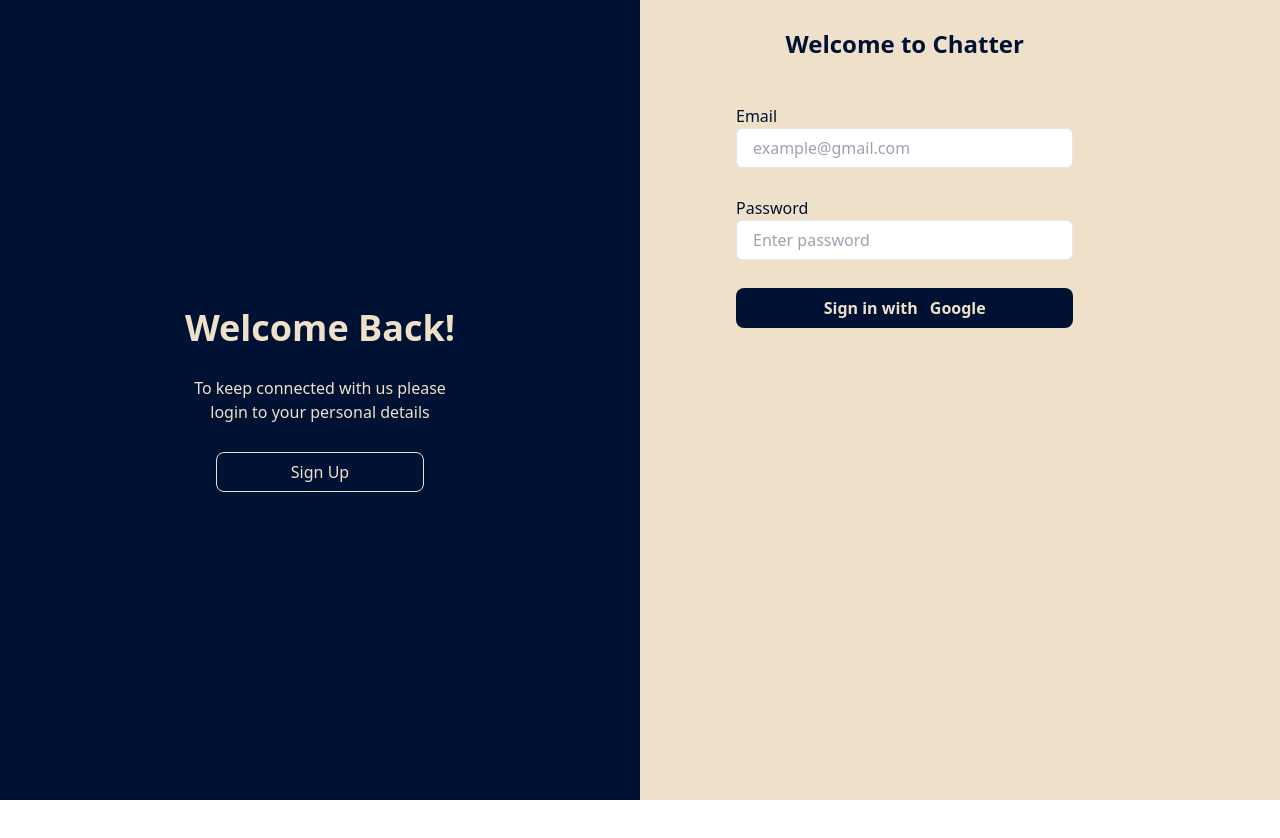
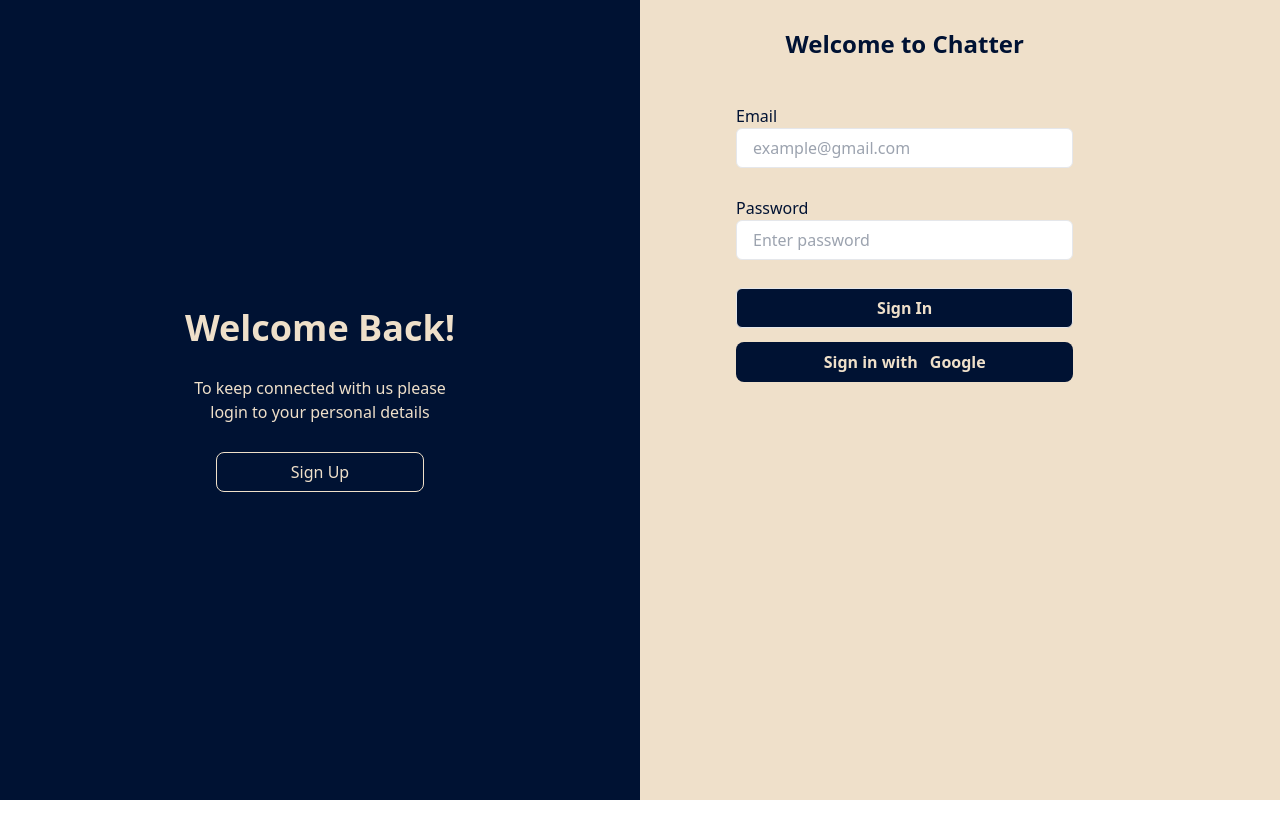
Before and after one commit to Kathy-kay/Capstone-Project, a React (Vite) app: page /login in a window 1280 px wide. Shown: the top 838 px of the page. Built offline with nearby package versions, Linux system fonts and the light colour scheme; no server answers.

Commit message:
implement the signn with email and password finctinality

```diff
--- a/src/components/Login.tsx
+++ b/src/components/Login.tsx
@@ -1,15 +1,32 @@
-import React from 'react'
+import React, { useState } from 'react'
 import { ILogin } from '../constant/types'
 import { loginDefaultValue, loginResolver } from '../constant/validtion'
 import {useForm} from "react-hook-form"
 import GoogleAuth from './GoogleAuth'
+import { signIn } from '../firebase/auth/signin'
+import { useNavigate } from 'react-router-dom'
 
 const Login: React.FC = () => {
+  const [loading, setLoading] = useState(false);
+  const navigate = useNavigate()
 
   const {register, handleSubmit, formState: {errors}} = useForm<ILogin>({
     defaultValues: loginDefaultValue,
     resolver: loginResolver
   })
+
+  const onLogin = async (values: ILogin) => {
+    setLoading(true);
+    const { error } = await signIn(values);
+    if (error) {
+      console.log(error);
+      setLoading(false);
+      return;
+    }
+    setLoading(false);
+
+    navigate('/feeds');
+  };
   return (
     <div className='bg-biege flex  pt-7 w-full h-full'>
       <div className=" px-16 text-primary-blue">
@@ -31,7 +48,20 @@ const Login: React.FC = () => {
               className="w-full border px-4 py-2 h-10 rounded-md"/>
               {errors.password && <p>{errors.password.message}</p>}
           </div>
-          <GoogleAuth />
+          <div className="">
+            <button type='button' className='w-full h-10 border rounded-md bg-primary-blue text-biege mb-3.5 font-bold align-center'
+          onClick={handleSubmit(onLogin)}
+            >
+              {loading ? (
+
+                  <p className='flex justify-center items-center w-full'>Loading...</p>
+
+              ) : (
+                'Sign In'
+              )}
+            </button>
+            <GoogleAuth />
+          </div>
         </form>
       </div>
 
--- a/src/components/feeds/CreateFeedForm.tsx
+++ b/src/components/feeds/CreateFeedForm.tsx
@@ -5,10 +5,11 @@ import {createFeed} from "../../firebase/CreateFeed"
 import { auth, storage } from '../../firebase/firebaseConfig';
 import { v4 as uuidv4 } from "uuid";
 import { getDownloadURL, ref, uploadBytes } from 'firebase/storage';
-import TinyEditor from './editor';
+
 import TagInput from './TagInputField';
 import {createDraft} from "../../firebase/CreateDraft"
 import { useNavigate } from 'react-router-dom';
+import TinyEditor from './Editor';
 
 type CreateFeedFormProps = {
   setFeed: Dispatch<SetStateAction<CreateFeed>>;
```
